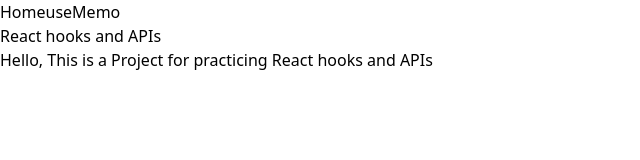
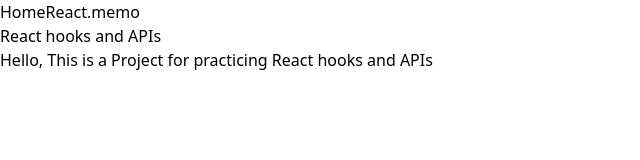
Before and after one commit to spaceofin/react-ts-prac, a React (Vite) app in the folder apps/react-hooks-and-apis/: page / in a window 1280 px wide. Shown: the top 160 px of the page, without its empty margins (0-640 px from the left). Built offline with nearby package versions, Linux system fonts and the light colour scheme.

Commit message:
[react-hooks-and-apis]fix: correct misnaming related to React.memo

```diff
--- a/apps/react-hooks-and-apis/src/components/Header.tsx
+++ b/apps/react-hooks-and-apis/src/components/Header.tsx
@@ -5,7 +5,7 @@
     <header className="bg-gray-200 px-16 py-6 text-2xl font-bold">
       <nav className="flex gap-12">
         <Link to="/">Home</Link>
-        <Link to="/memoization/useMemoExample">useMemo</Link>
+        <Link to="/memoization/react-memo-example">React.memo</Link>
       </nav>
     </header>
   );
--- a/apps/react-hooks-and-apis/src/main.tsx
+++ b/apps/react-hooks-and-apis/src/main.tsx
@@ -3,8 +3,8 @@
 import "./index.css";
 import App from "./App.tsx";
 import { BrowserRouter, Routes, Route } from "react-router";
-import UseMemoExample from "./pages/memoization/useMemoExample.tsx";
-import Header from "./components/header.tsx";
+import ReactMemoExample from "./pages/memoization/ReactMemoExample.tsx";
+import Header from "./components/Header.tsx";
 
 createRoot(document.getElementById("root")!).render(
   // <StrictMode>
@@ -12,7 +12,10 @@
     <Header />
     <Routes>
       <Route path="/" element={<App />} />
-      <Route path="/memoization/useMemoExample" element={<UseMemoExample />} />
+      <Route
+        path="/memoization/react-memo-example"
+        element={<ReactMemoExample />}
+      />
     </Routes>
   </BrowserRouter>
   // </StrictMode>
--- a/apps/react-hooks-and-apis/src/pages/memoization/UseMemoExample.tsx
+++ b/apps/react-hooks-and-apis/src/pages/memoization/ReactMemoExample.tsx
@@ -1,7 +1,7 @@
 import { useState } from "react";
 import PokemonListDisplay from "../../components/PokemonDisplay";
 
-export default function UseMemoExample() {
+export default function ReactMemoExample() {
   const [count, setCount] = useState(0);
 
   return (
```
